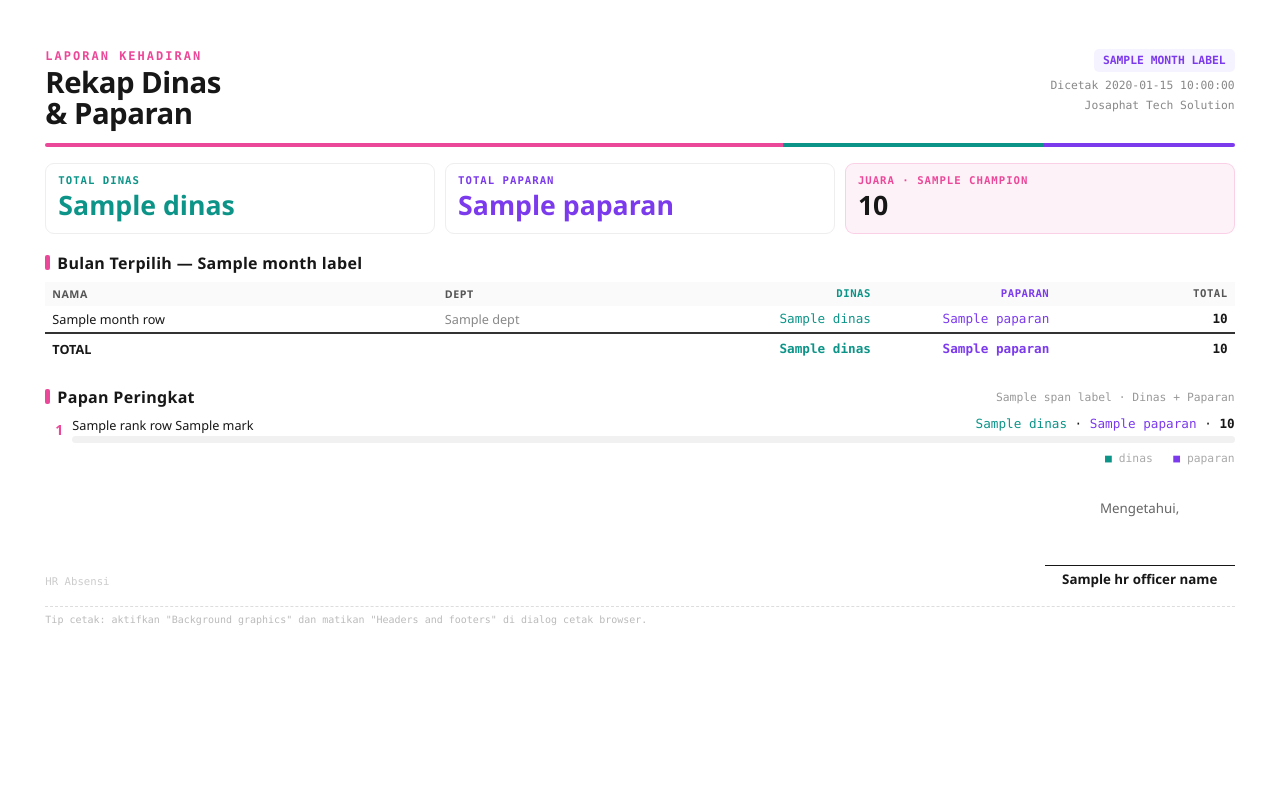
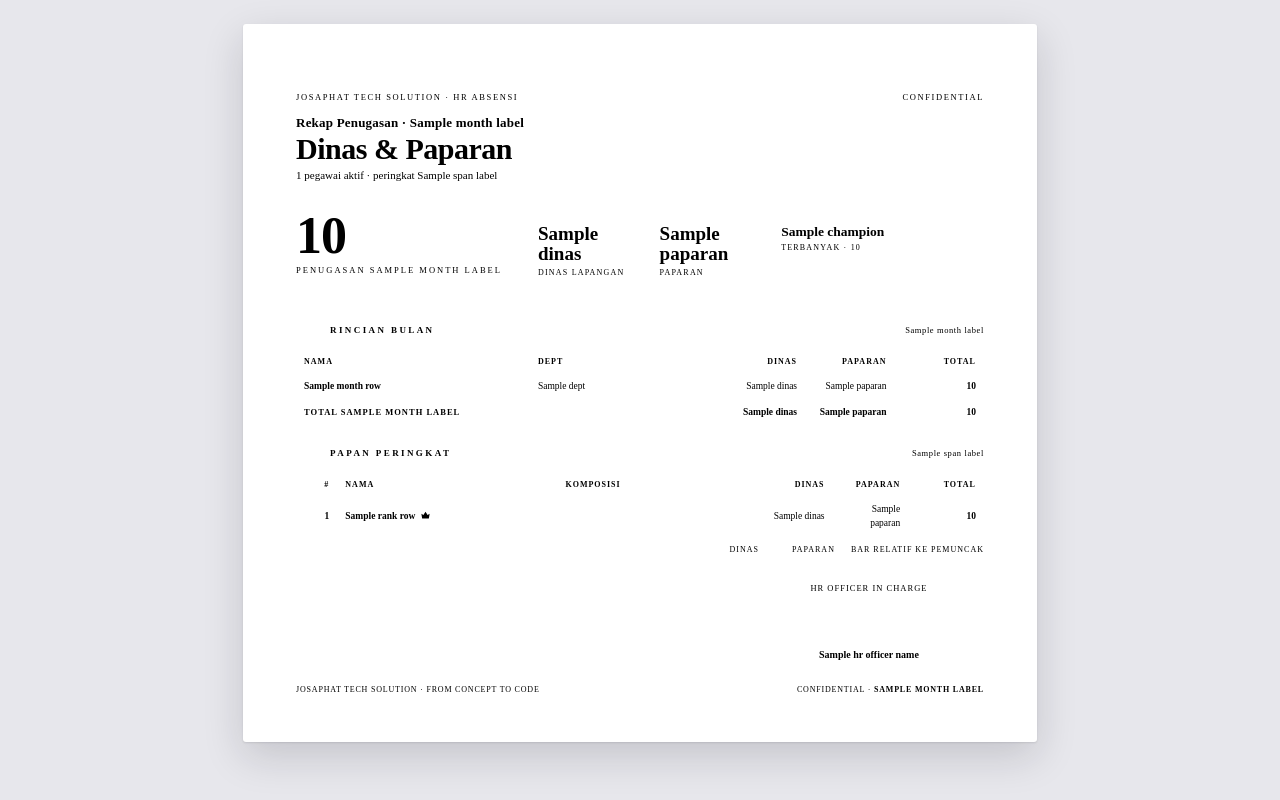
Before and after one commit to josambrosia/HR-APPS, a Python web app: template src/reports/templates/dinas_recap_print.html.j2 in a window 1280 px wide. Run offline with Jinja, Linux system fonts and the light colour scheme; the template is opened without the code that fills it: most values are stand-ins (such as "Sample title", 1, 10 or a date in 2020).

Commit message:
design(v24): lembar cetak Rekap Dinas jadi saudara laporan per-pegawai
Cetakan sebelumnya berdiri sendiri dengan bahasa visualnya sendiri. Kini
memakai sistem cetak rumah dari employee_report: token --ink/--mute/--line/
--brand, masthead (eyebrow + kicker + h1), pita brand 3px, judul seksi mono
ber-garis aksen, tabel ledger (header mono ber-garis brand, zebra --tint,
angka mono rata kanan), blok tanda tangan, dan footer.

- Space Grotesk ditanam sebagai @font-face base64, bukan fallback sistem.
- Papan peringkat jadi tabel berkolom tetap; bar komposisi punya kolom
  sendiri sehingga angka Dinas/Paparan/Total benar-benar sejajar.
- Penanda juara memakai SVG gambar (mahkota/permata) menggantikan emoji:
  emoji dirender tak konsisten di PDF dan bukan sistem ikon.
- Warna dinas/paparan dipisah dua nada: nada teks lebih dalam agar lolos
  kontras 4.5:1 di kertas putih, nada isi untuk blok bar.
- Judul seksi ditahan di kiri (margin-right:auto); tanpa itu space-between
  mendorong teks ke tengah.
- Preview @media screen membingkai dokumen sebagai lembar A4, seperti
  laporan lain; margin tetap di padding body agar aman dari setelan
  "Minimum" browser. Diverifikasi: lembar 794px, 0 elemen melewati batas.
- Detektor desain impeccable: bersih.

Co-Authored-By: Claude Opus 4.8 <noreply@anthropic.com>

```diff
--- a/src/reports/dinas_recap_print.py
+++ b/src/reports/dinas_recap_print.py
@@ -11,6 +11,7 @@ from src.core.week_utils import MONTH_NAMES_ID, full_month_range
 from src.db.attendance import count_dinas_paparan_by_employee
 from src.db.settings import get_setting
 from src.reports.html_renderer import _build_env
+from src.reports.report_fonts import display_font_face_css
 
 TEMPLATE_FILE = "dinas_recap_print.html.j2"
 
@@ -69,4 +70,7 @@ def render_dinas_recap_html(conn, year_month: str, span: str) -> str:
     """Render lembar cetak Rekap Dinas menjadi string HTML."""
     ctx = build_dinas_recap_context(conn, year_month, span)
     ctx["hr_officer_name"] = get_setting(conn, "hr_officer_name", default="")
+    # Space Grotesk ditanam sebagai @font-face base64 — sama seperti laporan
+    # per-pegawai, supaya PDF memakai typeface milik aplikasi, bukan fallback.
+    ctx["font_face_css"] = display_font_face_css()
     return _build_env().get_template(TEMPLATE_FILE).render(**ctx)
--- a/src/reports/templates/dinas_recap_print.html.j2
+++ b/src/reports/templates/dinas_recap_print.html.j2
@@ -1,197 +1,253 @@
 <!DOCTYPE html>
-<html lang="id">
-<head>
-<meta charset="utf-8">
+<html lang="id"><head><meta charset="utf-8"/>
 <title>Rekap Dinas &amp; Paparan — {{ month_label }}</title>
 <style>
-  /* Margin kertas SENGAJA nol dan diganti padding <body>. Saat pengguna memilih
-     "Minimum" di dialog cetak, browser menimpa margin @page sehingga konten
-     menempel — dan terpotong — di tepi kanan. Padding body selalu dihormati,
-     apa pun setelan margin browser. */
-  @page { size: A4 portrait; margin: 0; }
-  * { box-sizing: border-box; }
-  html, body { width:100%; overflow-x:hidden; }
-  body { margin:0; padding:13mm 12mm; font-family:"Segoe UI",-apple-system,sans-serif;
-         color:#171717; -webkit-print-color-adjust:exact; print-color-adjust:exact; }
-  .kicker { font-family:Consolas,monospace; font-size:9pt; letter-spacing:2px;
-            color:#EC4899; font-weight:700; margin-bottom:4px; }
-  h1 { font-family:"Space Grotesk","Segoe UI",sans-serif; font-size:22pt;
-       font-weight:700; letter-spacing:-.5px; line-height:1.05; margin:0; }
-  .head { display:flex; justify-content:space-between; align-items:flex-start; gap:10mm; }
-  .head > div { min-width:0; }
-  .meta { text-align:right; font-family:Consolas,monospace; font-size:8.5pt;
-          color:#888; line-height:1.7; white-space:nowrap; }
-  .chip { display:inline-block; background:#F5F3FF; color:#7C3AED; border-radius:5px;
-          padding:2px 9px; font-weight:700; margin-bottom:4px; }
-  .rule { display:flex; height:4px; border-radius:2px; overflow:hidden; margin:14px 0 16px; }
-  .rule i { display:block; height:100%; }
-  .cards { display:flex; gap:10px; margin-bottom:18px; }
-  .card { flex:1; border:1px solid #eee; border-radius:9px; padding:10px 12px; }
-  .card.champ { border-color:#EC489933; background:#FDF2F8; }
-  .card .cap { font-family:Consolas,monospace; font-size:8pt; letter-spacing:1px;
-               font-weight:700; white-space:nowrap; overflow:hidden;
-               text-overflow:ellipsis; }
-  .card .val { font-family:"Space Grotesk","Segoe UI",sans-serif; font-size:20pt; font-weight:700; }
-  h2 { font-family:"Space Grotesk","Segoe UI",sans-serif; font-size:12pt; margin:0;
-       font-weight:700; letter-spacing:.3px; }
-  .sec { display:flex; align-items:center; justify-content:space-between; margin:0 0 8px; }
-  .sec .left { display:flex; align-items:center; gap:7px; }
-  .sec .bar { width:5px; height:15px; background:#EC4899; border-radius:2px; display:inline-block; }
-  .sec .note { font-family:Consolas,monospace; font-size:8.5pt; color:#999; }
-  /* table-layout:fixed + lebar kolom eksplisit — nama panjang membungkus,
-     tidak mendorong kolom angka keluar halaman. */
-  table { width:100%; table-layout:fixed; border-collapse:collapse; font-size:9.5pt; }
-  col.c-nama { width:auto; } col.c-dept { width:22%; }
-  col.c-num { width:15%; }
-  thead th { text-align:left; color:#555; font-size:8pt; text-transform:uppercase;
-             letter-spacing:.5px; background:#fafafa; padding:5px 7px; font-weight:600; }
-  tbody td { padding:4px 7px; border-bottom:1px solid #f0f0f0; overflow-wrap:anywhere; }
-  tfoot td { padding:6px 7px; font-weight:700; border-top:2px solid #333; }
-  tbody tr { page-break-inside:avoid; }
-  .num { text-align:right; font-family:Consolas,monospace; font-variant-numeric:tabular-nums; }
-  .teal { color:#0D9488; } .violet { color:#7C3AED; } .zero { color:#bbb; }
-  .rank { margin-top:2px; }
-  .rrow { display:flex; align-items:center; gap:9px; margin-bottom:6px;
-          page-break-inside:avoid; }
-  .rno { width:18px; flex:none; text-align:right;
-         font-family:"Space Grotesk","Segoe UI",sans-serif;
-         font-weight:700; font-size:10.5pt; }
-  .rbody { flex:1; min-width:0; }
-  .rline { display:flex; justify-content:space-between; gap:8px;
-           font-size:9.5pt; margin-bottom:2px; }
-  .rline .who { overflow-wrap:anywhere; min-width:0; }
-  .rline .num { flex:none; white-space:nowrap; }
-  .rbar { height:7px; background:#f1f1f1; border-radius:4px; overflow:hidden; display:flex; }
-  .rbar i { display:block; height:100%; }
-  .legend { font-family:Consolas,monospace; font-size:8.5pt; color:#aaa;
-            margin-top:8px; text-align:right; }
-  .sign { margin-top:34px; display:flex; justify-content:space-between;
-          font-size:10pt; page-break-inside:avoid; }
-  .sign .who { text-align:center; }
-  .sign .line { border-top:1.5px solid #171717; padding-top:4px; min-width:190px;
-                font-weight:600; margin-top:48px; }
-  .tip { margin-top:18px; border-top:1px dashed #ddd; padding-top:7px;
-         font-family:Consolas,monospace; font-size:7.5pt; color:#bbb; }
-  .empty { color:#999; font-style:italic; padding:14px 0; }
-</style>
-</head>
-<body>
+{{ font_face_css | safe }}
+  :root{
+    --ink:#16161A; --mute:#6B7280; --faint:#9AA0AA; --line:#E9E9EE; --tint:#FAFAFB;
+    --brand:#DB2777; --cyan:#0E7490;
+    /* Dinas teal / Paparan violet — dua nada per warna: nada teks lebih dalam
+       agar lolos kontras 4.5:1 di atas kertas putih, nada isi untuk blok bar. */
+    --dinas:#0F766E; --dinas-fill:#0D9488;
+    --papar:#6D28D9; --papar-fill:#7C3AED;
+    --disp:"Space Grotesk","Segoe UI",sans-serif;
+    --body:"Segoe UI",Arial,sans-serif;
+    --mono:"Consolas","SF Mono",monospace;
+  }
+  /* Margin kertas nol, jarak tepi dipegang padding <body>: saat pengguna memilih
+     "Minimum" di dialog cetak browser, margin @page ditimpa dan konten terpotong
+     di tepi kanan. Padding body selalu dihormati. Geometri hasil cetak sama
+     persis dengan laporan lain (14mm 14mm 12mm). */
+  @page{ size:A4 portrait; margin:0; }
+  *{box-sizing:border-box}
+  html,body{width:100%}
+  body{margin:0;padding:14mm 14mm 12mm;color:var(--ink);font-family:var(--body);
+       font-size:10.5px;line-height:1.5;
+       -webkit-print-color-adjust:exact;print-color-adjust:exact}
+  .rule{height:3px;background:var(--brand);border-radius:2px}
 
-  <div class="head">
-    <div>
-      <div class="kicker">LAPORAN KEHADIRAN</div>
-      <h1>Rekap Dinas<br>&amp; Paparan</h1>
-    </div>
-    <div class="meta">
-      <div class="chip">{{ month_label|upper }}</div>
-      <div>Dicetak {{ generated_at }}</div>
-      <div>Josaphat Tech Solution</div>
+  /* Masthead */
+  .mast{padding-top:11px}
+  .eyebrow{display:flex;justify-content:space-between;align-items:baseline;gap:12px;
+           font-family:var(--mono);font-size:8.5px;letter-spacing:1.6px;color:var(--mute);
+           text-transform:uppercase}
+  .mast .kicker{font-family:var(--disp);font-weight:600;font-size:13px;letter-spacing:.2px;
+                color:var(--brand);margin:9px 0 1px}
+  .mast .kicker b{color:var(--ink);font-weight:700}
+  .mast h1{font-family:var(--disp);font-weight:700;font-size:30px;line-height:1.05;
+           letter-spacing:-.5px;margin:1px 0 2px}
+  .mast .who{font-size:11px;color:var(--mute)}
+  .mast .who .span{font-family:var(--mono);color:var(--faint)}
+
+  /* Hero band */
+  .hero{display:flex;align-items:stretch;gap:20px;margin:16px 0 4px;padding:14px 0;
+        border-top:1px solid var(--line);border-bottom:1px solid var(--line)}
+  .hero .lead{min-width:172px}
+  .hero .lead .big{font-family:var(--disp);font-weight:700;font-size:52px;line-height:.9;
+                   letter-spacing:-1px}
+  .hero .lead .lbl{font-family:var(--mono);font-size:8.5px;letter-spacing:2px;color:var(--mute);
+                   text-transform:uppercase;margin-top:4px}
+  .hero .lead .track{display:flex;height:5px;border-radius:3px;background:var(--line);
+                     margin-top:8px;overflow:hidden}
+  .hero .lead .track i{display:block;height:100%}
+  /* Kolom ketiga lebih lebar: memuat nama orang, bukan angka. */
+  .hero .grid{flex:1;display:grid;grid-template-columns:minmax(0,1fr) minmax(0,1fr) minmax(0,1.8fr);
+              align-self:center}
+  .hero .grid .c{padding:2px 16px;border-left:1px solid var(--line);min-width:0}
+  .hero .grid .c .n{font-family:var(--disp);font-weight:700;font-size:19px;line-height:1.1}
+  .hero .grid .c .n.nm{font-size:13.5px;line-height:1.2}
+  .hero .grid .c .k{font-family:var(--mono);font-size:8px;letter-spacing:1.2px;color:var(--mute);
+                    text-transform:uppercase;margin-top:2px}
+
+  /* Section heading */
+  h2.sec{font-family:var(--mono);font-size:9px;letter-spacing:2.4px;text-transform:uppercase;
+         color:var(--ink);margin:20px 0 8px;padding-bottom:5px;border-bottom:1px solid var(--line);
+         display:flex;justify-content:space-between;align-items:baseline;gap:12px}
+  h2.sec::before{content:"";display:inline-block;width:14px;height:2px;background:var(--brand);
+                 margin-right:8px;vertical-align:middle}
+  /* margin-right:auto menahan judul di kiri bersama garis aksen; tanpa ini
+     space-between mendorong teks ke tengah baris. */
+  h2.sec .t{margin-right:auto}
+  h2.sec .hint{color:var(--faint);letter-spacing:.6px;text-transform:none;font-size:8.5px;
+               font-weight:400;white-space:nowrap}
+
+  /* Tables — shared ledger styling */
+  table.det{width:100%;table-layout:fixed;border-collapse:collapse;font-size:9.5px}
+  table.det thead th{font-family:var(--mono);font-size:8px;letter-spacing:1px;text-transform:uppercase;
+       color:var(--mute);text-align:left;padding:6px 8px;border-bottom:1.5px solid var(--brand);
+       font-weight:600}
+  table.det tbody td{padding:5px 8px;border-bottom:1px solid var(--line);vertical-align:middle;
+       overflow-wrap:anywhere}
+  table.det tbody tr:nth-child(even){background:var(--tint)}
+  table.det tr{break-inside:avoid;page-break-inside:avoid}
+  table.det thead{display:table-header-group}
+  table.det .num{font-family:var(--mono);text-align:right}
+  table.det .nm{font-weight:600}
+  table.det .dept{color:var(--mute)}
+  table.det .zero{color:var(--faint)}
+  table.det tfoot td{padding:7px 8px;font-family:var(--mono);font-weight:700;
+       border-top:1.5px solid var(--ink);text-align:right}
+  table.det tfoot td.lbl{font-family:var(--body);letter-spacing:1px;text-transform:uppercase;
+       text-align:left;font-size:8.5px}
+
+  /* Leaderboard */
+  .rk .pos{font-family:var(--mono);font-weight:700;color:var(--faint);text-align:right}
+  .rk tr.top .pos{color:var(--brand)}
+  .rk .mk{width:11px;height:11px;vertical-align:-1.5px;margin-left:5px;color:var(--brand)}
+  .rk .bar{display:flex;height:6px;border-radius:3px;background:var(--line);overflow:hidden}
+  .rk .bar i{display:block;height:100%}
+  .rk tr.idle .nm{color:var(--mute);font-weight:400}
+
+  .legend{margin-top:8px;display:flex;justify-content:flex-end;gap:16px;
+          font-family:var(--mono);font-size:8px;letter-spacing:1px;text-transform:uppercase;
+          color:var(--mute)}
+  .legend .it{display:flex;align-items:center;gap:5px}
+  .legend .sw{width:12px;height:6px;border-radius:3px}
+
+  .none{color:var(--mute);padding:10px 8px;font-style:italic}
+
+  /* Sign-off + footer */
+  .signoff{margin-top:26px;display:flex;justify-content:flex-end;break-inside:avoid}
+  .signoff .so{text-align:center;font-size:10px;min-width:230px}
+  .signoff .so .role{color:var(--mute);font-family:var(--mono);font-size:8.5px;letter-spacing:1px;
+       text-transform:uppercase}
+  .signoff .so .gap{height:48px}
+  .signoff .so .name{font-weight:700;border-top:1px solid var(--ink);padding-top:5px}
+  .foot{margin-top:14px;padding-top:8px;border-top:1px solid var(--line);
+        display:flex;justify-content:space-between;gap:12px;font-family:var(--mono);font-size:8px;
+        letter-spacing:.8px;color:var(--faint);text-transform:uppercase}
+
+  /* On-screen preview only — frame the document as a sheet of A4 paper on a
+     neutral backdrop with the same padding the printout uses. Never printed. */
+  @media screen{
+    html{background:#E7E7EC}
+    body{max-width:210mm;margin:24px auto 48px;background:#fff;border-radius:3px;
+         box-shadow:0 1px 2px rgba(18,18,28,.10),0 14px 40px rgba(18,18,28,.16)}
+  }
+</style></head><body>
+  <div class="rule"></div>
+
+  <div class="mast">
+    <div class="eyebrow"><span>Josaphat Tech Solution · HR Absensi</span><span>Confidential</span></div>
+    <div class="kicker">Rekap Penugasan &middot; <b>{{ month_label }}</b></div>
+    <h1>Dinas &amp; Paparan</h1>
+    <div class="who">
+      {{ month_rows|length }} pegawai aktif ·
+      <span class="span">peringkat {{ span_label }}</span>
     </div>
   </div>
-  <div class="rule">
-    <i style="width:62%;background:#EC4899"></i>
-    <i style="width:22%;background:#0D9488"></i>
-    <i style="width:16%;background:#7C3AED"></i>
-  </div>
 
-  <div class="cards">
-    <div class="card">
-      <div class="cap teal">TOTAL DINAS</div>
-      <div class="val teal">{{ month_totals.dinas }}</div>
+  <div class="hero">
+    <div class="lead">
+      <div class="big">{{ month_totals.total }}</div>
+      <div class="lbl">Penugasan {{ month_label }}</div>
+      <div class="track">
+        {% if month_totals.total %}
+        <i style="width:{{ (month_totals.dinas / month_totals.total * 100)|round|int }}%;background:var(--dinas-fill)"></i>
+        <i style="width:{{ 100 - (month_totals.dinas / month_totals.total * 100)|round|int }}%;background:var(--papar-fill)"></i>
+        {% endif %}
+      </div>
     </div>
-    <div class="card">
-      <div class="cap violet">TOTAL PAPARAN</div>
-      <div class="val violet">{{ month_totals.paparan }}</div>
-    </div>
-    <div class="card champ">
-      <div class="cap" style="color:#EC4899">
-        {% if champion %}JUARA · {{ champion.nama|upper|truncate(18, True, '…') }}{% else %}JUARA{% endif %}
+    <div class="grid">
+      <div class="c">
+        <div class="n" style="color:var(--dinas)">{{ month_totals.dinas }}</div>
+        <div class="k">Dinas lapangan</div>
       </div>
-      <div class="val">
-        {% if champion %}{{ champion.total }}{% else %}—{% endif %}
+      <div class="c">
+        <div class="n" style="color:var(--papar)">{{ month_totals.paparan }}</div>
+        <div class="k">Paparan</div>
+      </div>
+      <div class="c">
+        {% if champion %}
+        <div class="n nm">{{ champion.nama }}</div>
+        <div class="k">Terbanyak · {{ champion.total }}</div>
+        {% else %}
+        <div class="n" style="color:var(--faint)">—</div>
+        <div class="k">Belum ada penugasan</div>
+        {% endif %}
       </div>
     </div>
   </div>
 
-  <div class="sec">
-    <div class="left"><span class="bar"></span><h2>Bulan Terpilih — {{ month_label }}</h2></div>
-  </div>
+  <h2 class="sec"><span class="t">Rincian Bulan</span><span class="hint">{{ month_label }}</span></h2>
   {% if month_rows %}
-  <table>
-    <colgroup>
-      <col class="c-nama"><col class="c-dept">
-      <col class="c-num"><col class="c-num"><col class="c-num">
-    </colgroup>
-    <thead>
-      <tr>
-        <th>Nama</th><th>Dept</th>
-        <th class="num teal">Dinas</th><th class="num violet">Paparan</th><th class="num">Total</th>
-      </tr>
-    </thead>
+  <table class="det">
+    <colgroup><col style="width:34%"><col style="width:28%"><col style="width:12%">
+      <col style="width:13%"><col style="width:13%"></colgroup>
+    <thead><tr>
+      <th>Nama</th><th>Dept</th>
+      <th class="num">Dinas</th><th class="num">Paparan</th><th class="num">Total</th>
+    </tr></thead>
     <tbody>
       {% for r in month_rows %}
       <tr>
-        <td>{{ r.nama }}</td><td style="color:#888">{{ r.dept }}</td>
-        <td class="num {% if r.dinas %}teal{% else %}zero{% endif %}">{{ r.dinas }}</td>
-        <td class="num {% if r.paparan %}violet{% else %}zero{% endif %}">{{ r.paparan }}</td>
-        <td class="num"><b>{{ r.total }}</b></td>
+        <td class="nm">{{ r.nama }}</td>
+        <td class="dept">{{ r.dept or "—" }}</td>
+        <td class="num{% if not r.dinas %} zero{% endif %}"
+            {% if r.dinas %}style="color:var(--dinas)"{% endif %}>{{ r.dinas }}</td>
+        <td class="num{% if not r.paparan %} zero{% endif %}"
+            {% if r.paparan %}style="color:var(--papar)"{% endif %}>{{ r.paparan }}</td>
+        <td class="num{% if not r.total %} zero{% endif %}"><b>{{ r.total }}</b></td>
       </tr>
       {% endfor %}
     </tbody>
-    <tfoot>
-      <tr>
-        <td colspan="2">TOTAL</td>
-        <td class="num teal">{{ month_totals.dinas }}</td>
-        <td class="num violet">{{ month_totals.paparan }}</td>
-        <td class="num">{{ month_totals.total }}</td>
-      </tr>
-    </tfoot>
+    <tfoot><tr>
+      <td class="lbl" colspan="2">Total {{ month_label }}</td>
+      <td style="color:var(--dinas)">{{ month_totals.dinas }}</td>
+      <td style="color:var(--papar)">{{ month_totals.paparan }}</td>
+      <td>{{ month_totals.total }}</td>
+    </tr></tfoot>
   </table>
   {% else %}
-  <div class="empty">Belum ada pegawai aktif.</div>
+  <div class="none">Belum ada pegawai aktif.</div>
   {% endif %}
 
-  <div class="sec" style="margin-top:22px">
-    <div class="left"><span class="bar"></span><h2>Papan Peringkat</h2></div>
-    <span class="note">{{ span_label }} · Dinas + Paparan</span>
+  <h2 class="sec"><span class="t">Papan Peringkat</span><span class="hint">{{ span_label }}</span></h2>
+  {% if rank_rows %}
+  <table class="det rk">
+    <colgroup><col style="width:6%"><col style="width:32%"><col style="width:30%">
+      <col style="width:10%"><col style="width:11%"><col style="width:11%"></colgroup>
+    <thead><tr>
+      <th class="num">#</th><th>Nama</th><th>Komposisi</th>
+      <th class="num">Dinas</th><th class="num">Paparan</th><th class="num">Total</th>
+    </tr></thead>
+    <tbody>
+      {% for r in rank_rows %}
+      <tr class="{% if r.total and r.rank <= 3 %}top{% endif %}{% if not r.total %} idle{% endif %}">
+        <td class="pos">{{ r.rank }}</td>
+        <td class="nm">{{ r.nama }}{% if r.rank == 1 and r.total %}<svg class="mk" viewBox="0 0 24 24" fill="currentColor" aria-hidden="true"><path d="M3 8.2 7.4 11 12 3.8 16.6 11 21 8.2l-1.7 10.4H4.7z"/></svg>{% elif r.total and r.rank <= 3 %}<svg class="mk" viewBox="0 0 24 24" fill="currentColor" aria-hidden="true"><path d="M6.2 2.6h11.6l4.1 6.2L12 21.4 2.1 8.8z"/></svg>{% endif %}</td>
+        <td>
+          <div class="bar">
+            {% if r.total %}
+            <i style="width:{{ (r.bar_pct * r.dinas_pct / 100)|round|int }}%;background:var(--dinas-fill)"></i>
+            <i style="width:{{ (r.bar_pct * r.paparan_pct / 100)|round|int }}%;background:var(--papar-fill)"></i>
+            {% endif %}
+          </div>
+        </td>
+        <td class="num{% if not r.dinas %} zero{% endif %}"
+            {% if r.dinas %}style="color:var(--dinas)"{% endif %}>{{ r.dinas }}</td>
+        <td class="num{% if not r.paparan %} zero{% endif %}"
+            {% if r.paparan %}style="color:var(--papar)"{% endif %}>{{ r.paparan }}</td>
+        <td class="num{% if not r.total %} zero{% endif %}"><b>{{ r.total }}</b></td>
+      </tr>
+      {% endfor %}
+    </tbody>
+  </table>
+  <div class="legend">
+    <span class="it"><span class="sw" style="background:var(--dinas-fill)"></span>Dinas</span>
+    <span class="it"><span class="sw" style="background:var(--papar-fill)"></span>Paparan</span>
+    <span class="it">Bar relatif ke pemuncak</span>
   </div>
-  {% if rank_rows %}
-  <div class="rank">
-    {% for r in rank_rows %}
-    <div class="rrow">
-      <span class="rno" style="color:{% if r.total == 0 %}#ccc{% elif r.rank == 1 %}#EC4899{% elif r.rank == 2 %}#F472B6{% elif r.rank == 3 %}#F9A8D4{% else %}#aaa{% endif %}">{{ r.rank }}</span>
-      <div class="rbody">
-        <div class="rline">
-          <span class="who">{{ r.nama }} {{ r.mark }}</span>
-          <span class="num"><span class="teal">{{ r.dinas }}</span> · <span class="violet">{{ r.paparan }}</span> · <b>{{ r.total }}</b></span>
-        </div>
-        <div class="rbar" style="width:{{ r.bar_pct }}%">
-          <i style="width:{{ r.dinas_pct }}%;background:#0D9488"></i>
-          <i style="width:{{ r.paparan_pct }}%;background:#7C3AED"></i>
-        </div>
-      </div>
-    </div>
-    {% endfor %}
-  </div>
-  <div class="legend"><span class="teal">■</span> dinas &nbsp; <span class="violet">■</span> paparan</div>
   {% else %}
-  <div class="empty">Belum ada pegawai aktif.</div>
+  <div class="none">Belum ada pegawai aktif.</div>
   {% endif %}
 
-  <div class="sign">
-    <div style="align-self:flex-end;font-family:Consolas,monospace;font-size:8pt;color:#ccc">
-      HR Absensi
-    </div>
-    <div class="who">
-      <div style="color:#666">Mengetahui,</div>
-      <div class="line">{{ hr_officer_name or "HR Officer in Charge" }}</div>
-    </div>
+  <div class="signoff"><div class="so">
+    <div class="role">HR Officer in Charge</div><div class="gap"></div>
+    <div class="name">{{ hr_officer_name if hr_officer_name else "____________" }}</div>
+  </div></div>
+  <div class="foot">
+    <span>Josaphat Tech Solution · From Concept to Code</span>
+    <span>Confidential · <b>{{ month_label }}</b></span>
   </div>
-
-  <div class="tip">
-    Tip cetak: aktifkan "Background graphics" dan matikan "Headers and footers"
-    di dialog cetak browser.
-  </div>
-
-</body>
-</html>
+</body></html>
```
Also changed, not shown: src/ui/screens/dinas_recap.py (+14 -8 lines).
